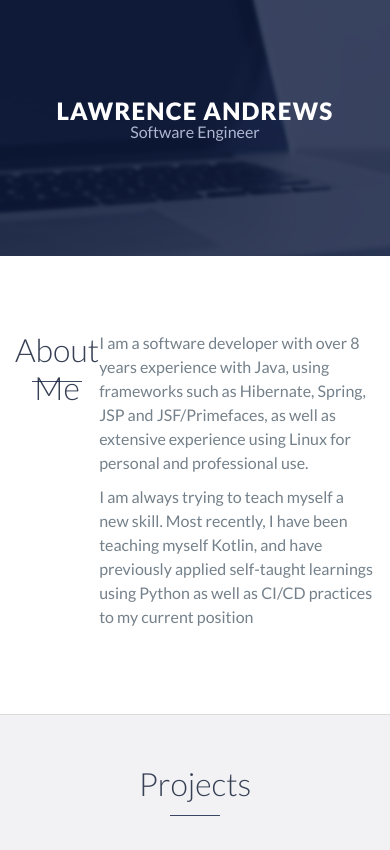
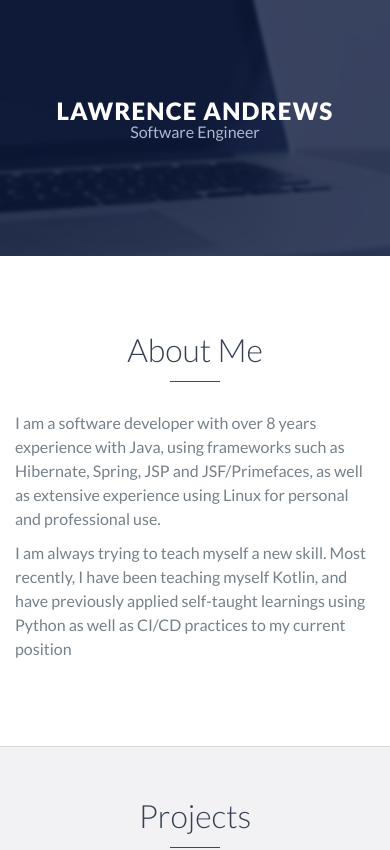
Before and after one commit to laxd/lawrenceandrews.co.uk, a website: page index.html in a window 390 px wide. Shown: the top 850 px of the page. Drawn offline with nearby package versions, Linux system fonts and the light colour scheme; files that its build step writes are made by us from their sources.

Commit message:
Fixed CSS for small devices showing headers incorrectly

```diff
--- a/scss/styles.scss
+++ b/scss/styles.scss
@@ -915,9 +915,15 @@ footer {
 
     #about {
         text-align: center;
+        display: flex;
+        flex-direction: column;
 
         p {
             text-align: left;
+        }
+
+        h2 {
+            flex-basis: 50px;
         }
     }
 
@@ -970,6 +976,15 @@ footer {
         display: none;
     }
 
+    #about {
+        display: flex;
+        flex-direction: column;
+
+        h2 {
+            flex-basis: 50px;
+        }
+    }
+
     .education-block {
         h3, span {
             float: none;
```
